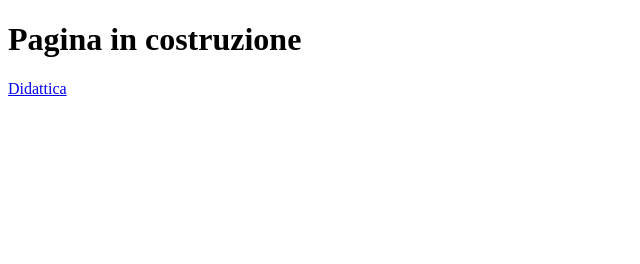
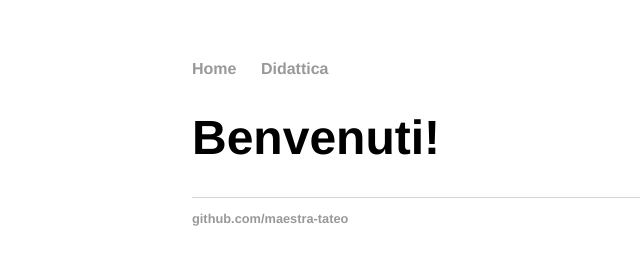
Before and after one commit to maestra-tateo/maestra-tateo.github.io, a plain HTML site: page index.html in a window 1280 px wide. Shown: the whole page, without its empty margins (0-640 px from the left). Drawn offline with Linux system fonts and the light colour scheme.

Commit message:
add style to main

```diff
--- a/index.html
+++ b/index.html
@@ -2,32 +2,24 @@
 <html>
 	<head>
 		<title>Maria Concetta Tateo</title>
+		<link rel="stylesheet" type="text/css" href="/css/main.css">
 	</head>
 	<body>
-<!--
 		<nav>
     		<ul>
         		<li><a href="/">Home</a></li>
-	        	<li><a href="/about">About</a></li>
-        		<li><a href="/cv">CV</a></li>
-        		<li><a href="/blog">Blog</a></li>
+        		<li><a href="/didattica">Didattica</a></li>
     		</ul>
 		</nav>
--->
 		<div class="container">
     		<div class="blurb">
-        		<h1>Pagina in costruzione</h1>
-				<p>
-					<a href="/didattica">Didattica</a>
-				</p>
+        		<h1>Benvenuti!</h1>
     		</div><!-- /.blurb -->
 		</div><!-- /.container -->
-<!--
 		<footer>
     			<ul>
         			<li><a href="https://github.com/maestra-tateo">github.com/maestra-tateo</a></li>
 			</ul>
 		</footer>
--->
 	</body>
 </html>
```
